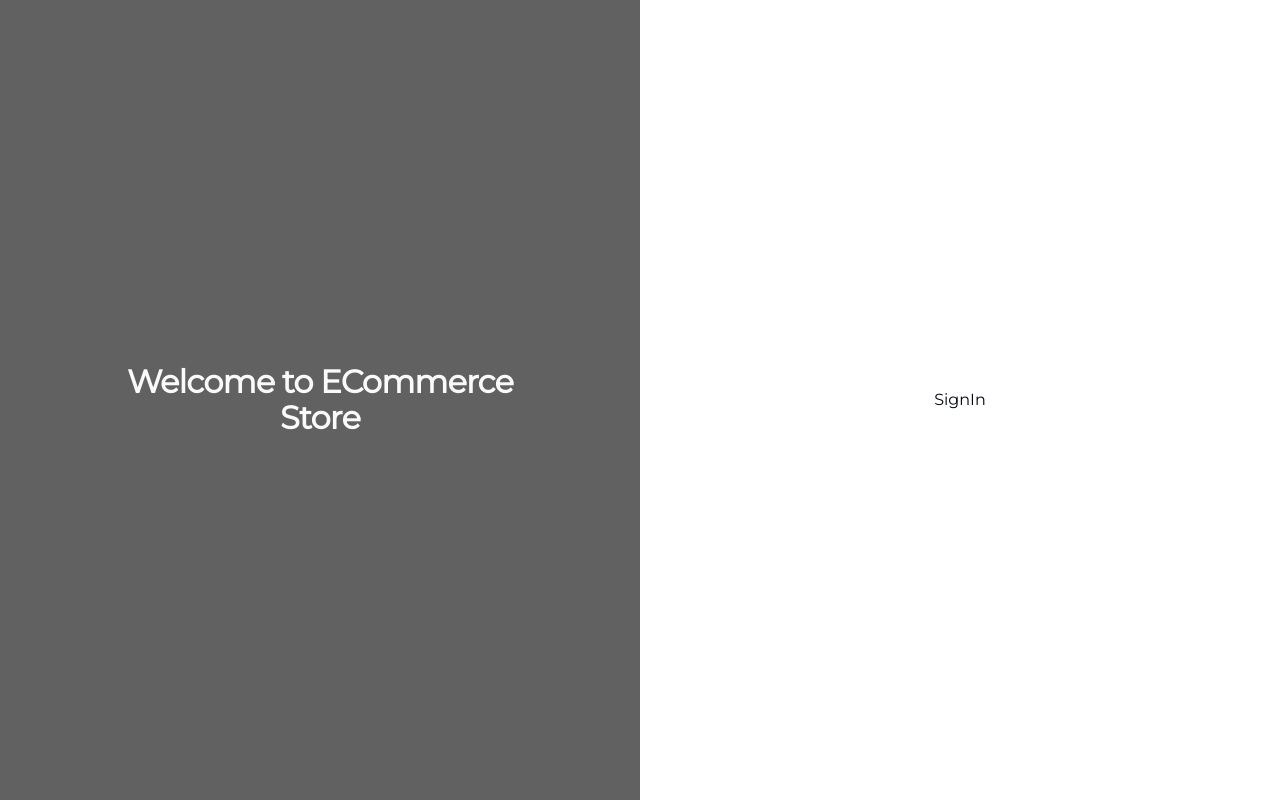
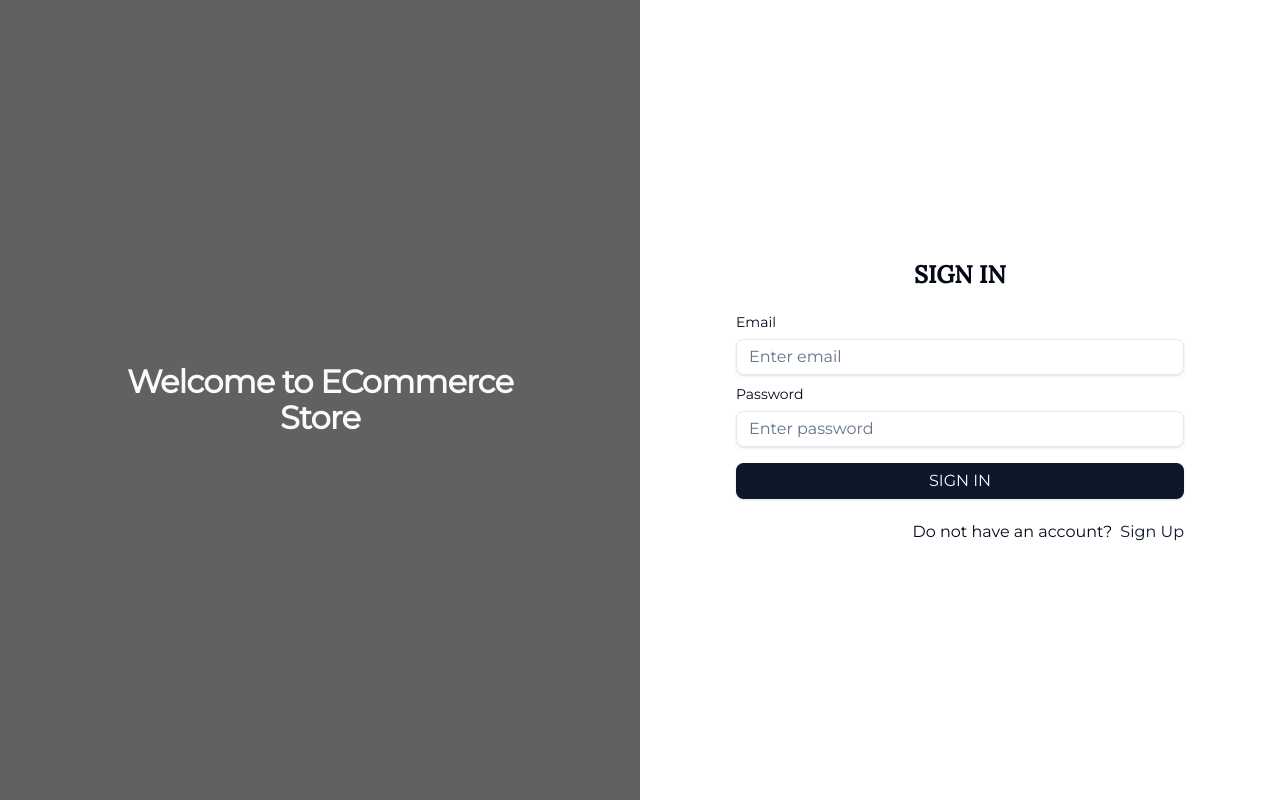
Before and after one commit to MAbdurahman/mern-ecom-store, a React (Vite) app in the folder frontend/: page /auth/sign-in in a window 1280 px wide. Built offline with nearby package versions, Linux system fonts and the light colour scheme.

Commit message:
Add structure, styles, and some functionality for pages/auth/SignIn.jsx

```diff
--- a/frontend/src/components/common/CommonForm.jsx
+++ b/frontend/src/components/common/CommonForm.jsx
@@ -12,7 +12,7 @@ import {
 import PasswordStrengthMeter from '@/components/common/PasswordStrengthMeter.jsx';
 
 export default function CommonForm({formControls, formData,
-                                      setFormData, onSubmit, buttonText, isBtnDisabled}) {
+                                      setFormData, onSubmit, buttonText, isBtnDisabled, hasMeter}) {
 
 
    function renderInputsByComponentType(getControlItem) {
@@ -107,7 +107,7 @@ export default function CommonForm({formControls, formData,
 
    return (
       <form onSubmit={onSubmit}>
-         <div className="flex flex-col gap-3">
+         <div className="flex flex-col gap-3 mb-4">
             {formControls.map((controlItem) => (
                <div className="grid w-full gap-1.5" key={controlItem.name}>
                   <Label className="mb-1">{controlItem.label}</Label>
@@ -115,8 +115,9 @@ export default function CommonForm({formControls, formData,
                </div>
             ))}
          </div>
-         <PasswordStrengthMeter password={formData.password} />
-         <Button disabled={isBtnDisabled} type="submit" className="mt-2 w-full">
+         {hasMeter && <PasswordStrengthMeter password={formData.password} />}
+
+         <Button disabled={isBtnDisabled} type="submit" className="w-full">
             {buttonText || 'Submit'}
          </Button>
       </form>
--- a/frontend/src/pages/auth/SignIn.jsx
+++ b/frontend/src/pages/auth/SignIn.jsx
@@ -1,8 +1,51 @@
+import { useState } from "react";
+import { Link } from "react-router-dom";
+import CommonForm from '@/components/common/CommonForm.jsx';
+import {signInFormControls} from '@/config/index.js';
+import useNotification from '@/hooks/useNotification.jsx';
+import {validateEmailPassword} from '@/utils/functionUtils.js';
+
+
+const initialState = {
+   email: "",
+   password: "",
+};
+
 export default function SignIn() {
+   const [formData, setFormData] = useState(initialState);
+   const {updateNotification} = useNotification();
+   const {email, password} = formData;
+   const {isValid, error} = validateEmailPassword(email, password);
+
+   function handleSubmit(e) {
+      e.preventDefault();
+      console.log('handleSubmit');
+   }
 
    return (
-      <div>
-         <h2>SignIn</h2>
+      <div className="mx-auto w-full max-w-md space-y-6">
+         <div className="text-center">
+            <h2 className="text-2xl font-semibold font-head uppercase text-foreground">
+               Sign In
+            </h2>
+         </div>
+         <CommonForm
+            formControls={signInFormControls}
+            buttonText={"SIGN IN"}
+            formData={formData}
+            setFormData={setFormData}
+            onSubmit={handleSubmit}
+            hasMeter={false}
+         />
+         <p className="mt-1 text-right">
+            Do not have an account?
+            <Link
+               className="font-medium ml-2 text-primary hover:underline"
+               to='/auth/sign-up'
+            >
+               Sign Up
+            </Link>
+         </p>
       </div>
 
    );
--- a/frontend/src/pages/auth/SignUp.jsx
+++ b/frontend/src/pages/auth/SignUp.jsx
@@ -19,7 +19,8 @@ export default function SignUp() {
    const {isValid, error} = validateUserInfo(userName, email, password);
 
 
-   function handleSubmit() {
+   function handleSubmit(e) {
+      e.preventDefault();
       console.log('Submit');
    }
 
@@ -36,6 +37,7 @@ export default function SignUp() {
             formData={formData}
             setFormData={setFormData}
             onSubmit={handleSubmit}
+            hasMeter={true}
          />
          <p className="mt-2 text-right">
             Already have an account?
--- a/frontend/src/utils/functionUtils.js
+++ b/frontend/src/utils/functionUtils.js
@@ -1,3 +1,25 @@
+
+
+export function validateEmailPassword(email, password) {
+   let email_trimmed = email.trim();
+   let password_trimmed = password.trim();
+
+   const email_pattern = /^[!A-Z0-9#$&?*^~_%+-]+(\.[A-Z0-9!_%+-^]+)*?@[A-Z0-9-]+([A-Z0-9.-])*\.[A-Z]{2,}$/i;
+
+   if (email_trimmed.length === 0) {
+      return {isValid: false, error: 'Your email is required!'};
+   }
+   if (!email_trimmed.match(email_pattern)) {
+      return {isValid: false, error: 'Enter a valid email!'};
+   }
+   if (password_trimmed.length === 0) {
+      return {isValid: false, error: 'Your password is required!'};
+   }
+   if (password_trimmed.length < 8) {
+      return {isValid: false, error: 'A password must be at least 8 characters!'};
+   }
+   return {isValid: true};
+}
 
 export function validateUserInfo(username, email, password) {
    let name_trimmed = username.trim();
```
